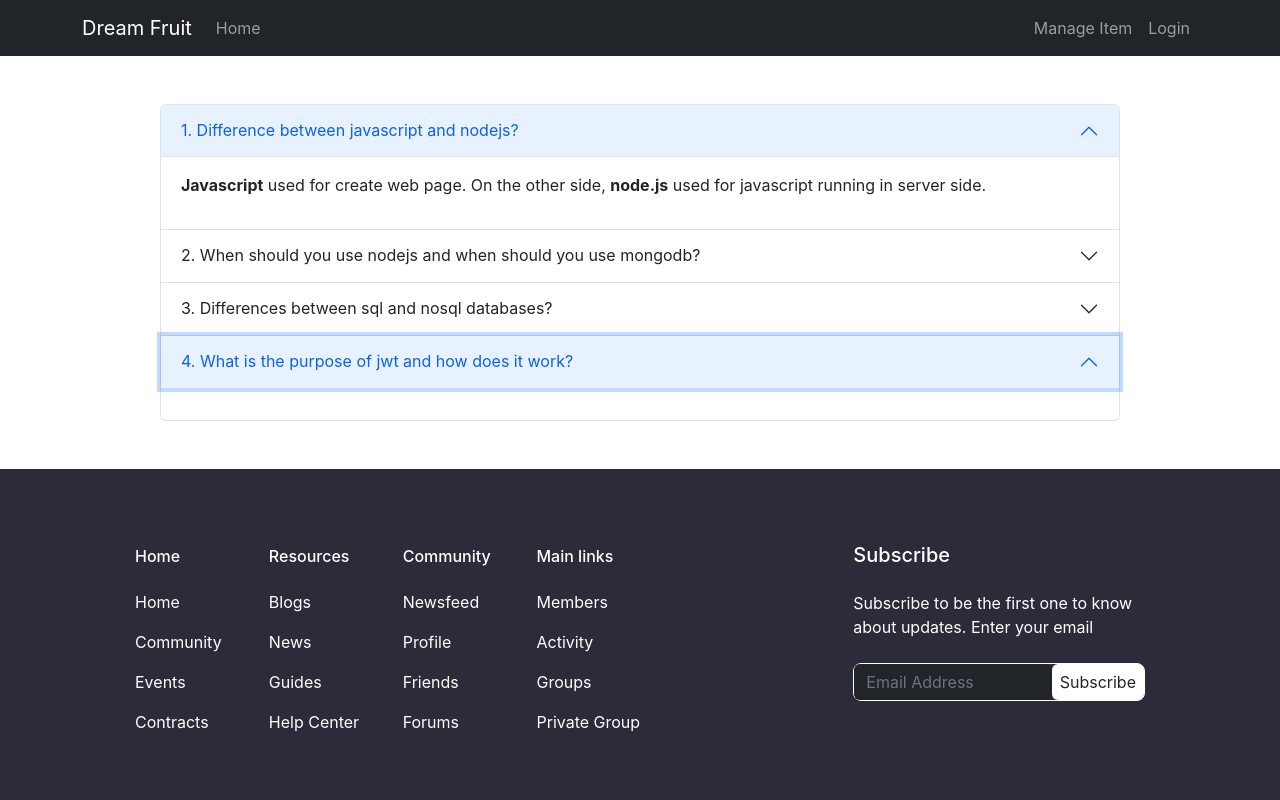
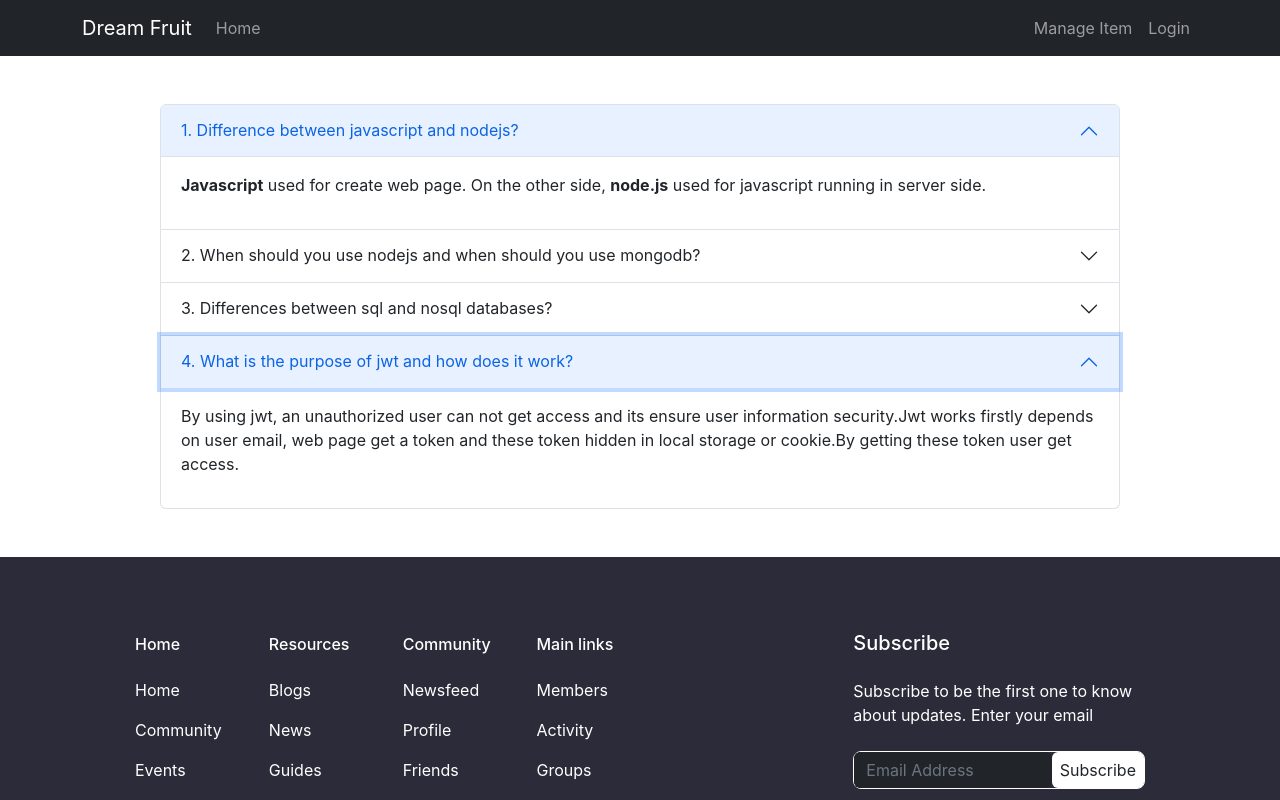
Before and after one commit to mdtohid/Dream-Fruit, a React (Create React App) app: page /blogs in a window 1280 px wide. Both pictures are taken after a click on the button "4. What is the purpose of jwt and how does it work?". Shown: the top 800 px of the page. Built offline with nearby package versions, Linux system fonts and the light colour scheme; no server answers.

Commit message:
another commit

```diff
--- a/src/Component/Blogs/Blogs.js
+++ b/src/Component/Blogs/Blogs.js
@@ -51,6 +51,7 @@ const Blogs = () => {
                 </h2>
                 <div id="panelsStayOpen-collapseFour" className="accordion-collapse collapse" aria-labelledby="panelsStayOpen-headingFour">
                     <div className="accordion-body">
+                        <p>By using jwt, an unauthorized user can not get access and its ensure user information security.Jwt works firstly depends on user email, web page get a token and these token hidden in local storage or cookie.By getting these token user get access.</p>
                     </div>
                 </div>
             </div>
```
Also changed, not shown: firebase.json (added), 1 other file (tests, documents, lock files or other folders).
